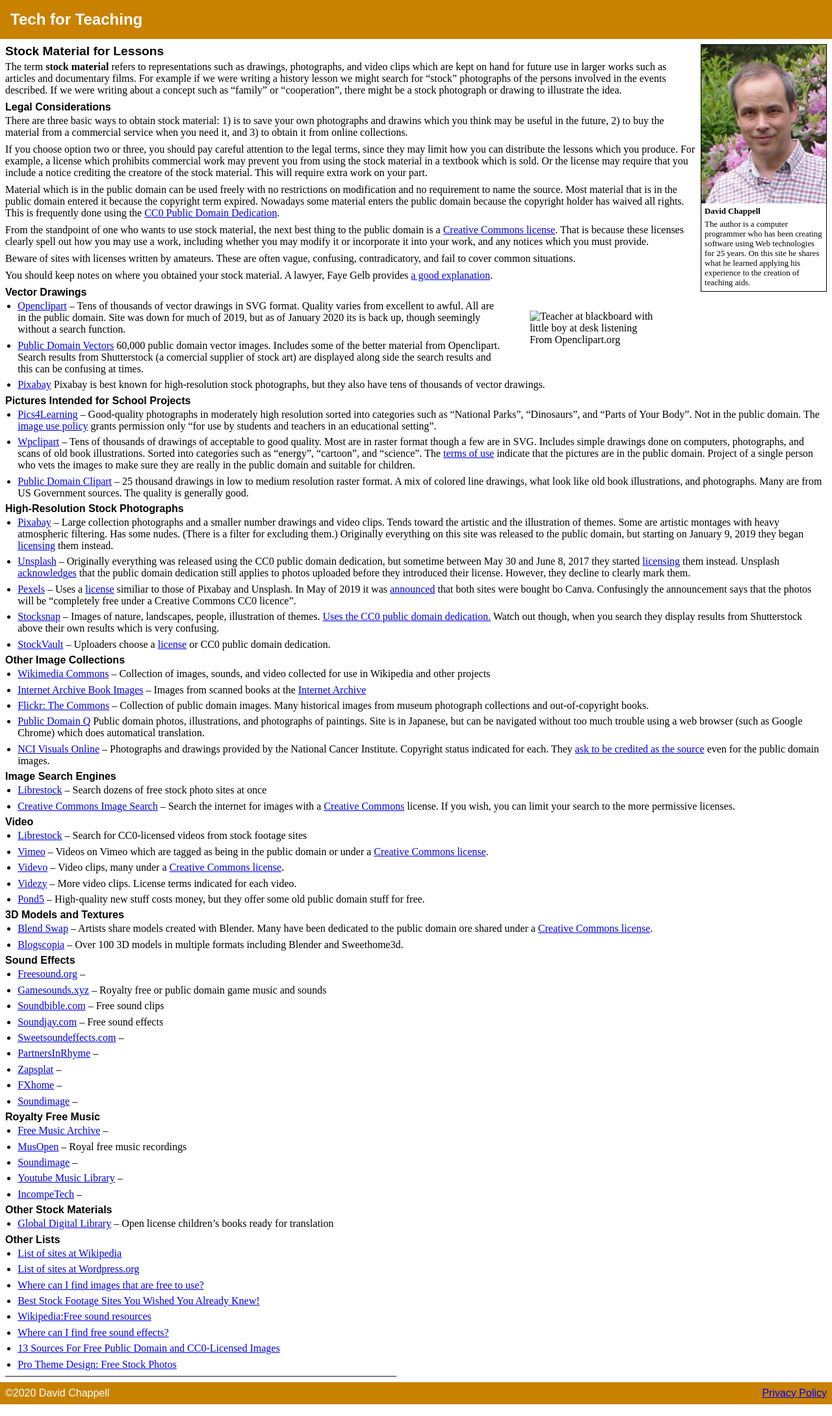
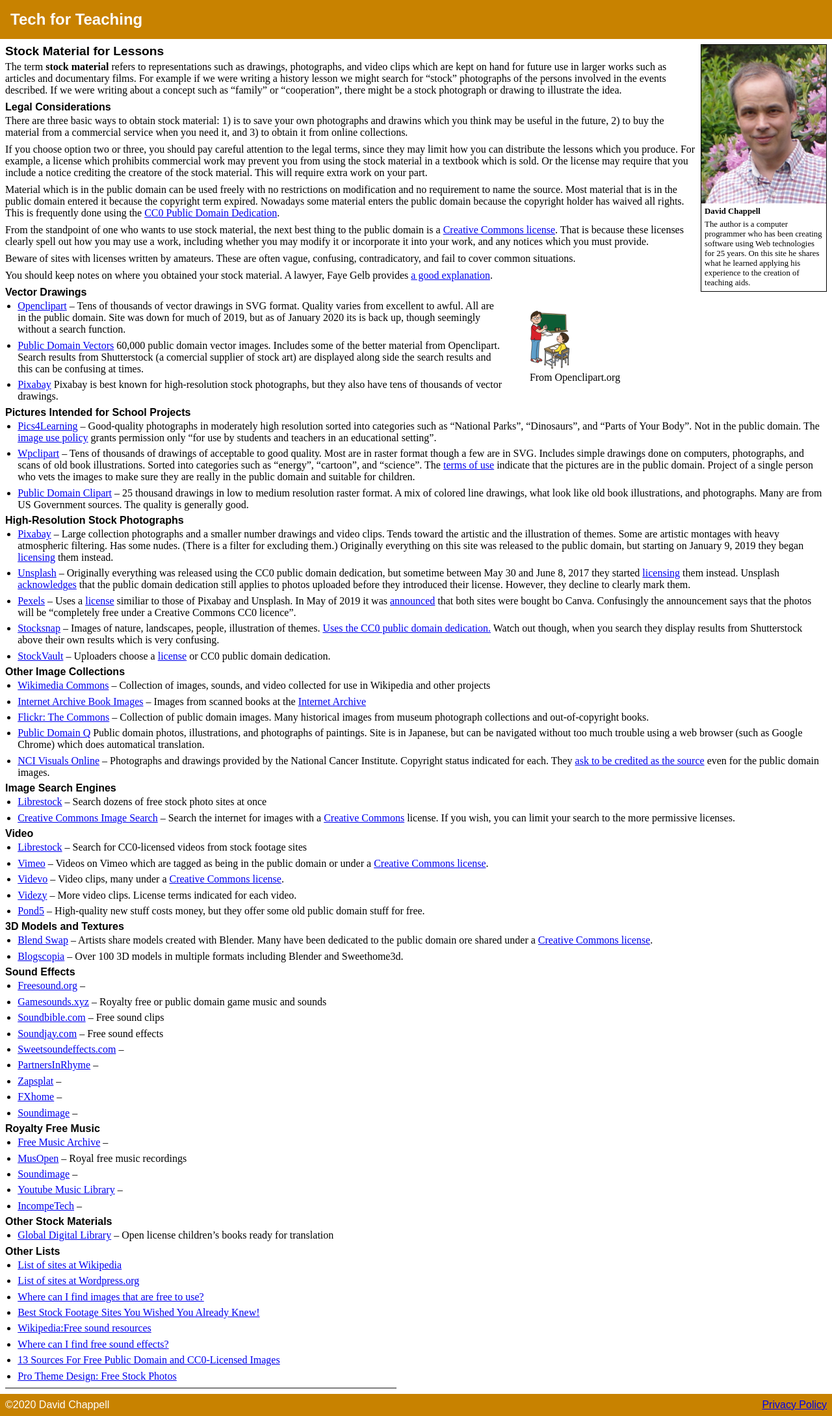
Before and after one commit to david672orford/tech-for-teaching, a Jekyll site: the page built from stock-material/index.md, in a window 1280 px wide. Shown: the whole page at 65% size. Built offline with Jekyll 4.4.1, drawn with Linux system fonts in a browser that asks for light colours; our own code applies the rules of GitHub Pages for plain Markdown files.

Commit message:
fixed broken link to image

```diff
--- a/stock-material/index.md
+++ b/stock-material/index.md
@@ -42,7 +42,7 @@
 
 ### Vector Drawings
 <figure class="right_edge">
-	<img src="publicdomainq-0007007wkjwpa.svg" alt="Teacher at blackboard with little boy at desk listening">
+	<img src="images/publicdomainq-0007007wkjwpa.svg" alt="Teacher at blackboard with little boy at desk listening">
 	<figcaption>From Openclipart.org</figcaption>
 </figure>
 * [Openclipart](https://openclipart.org/) --
```
